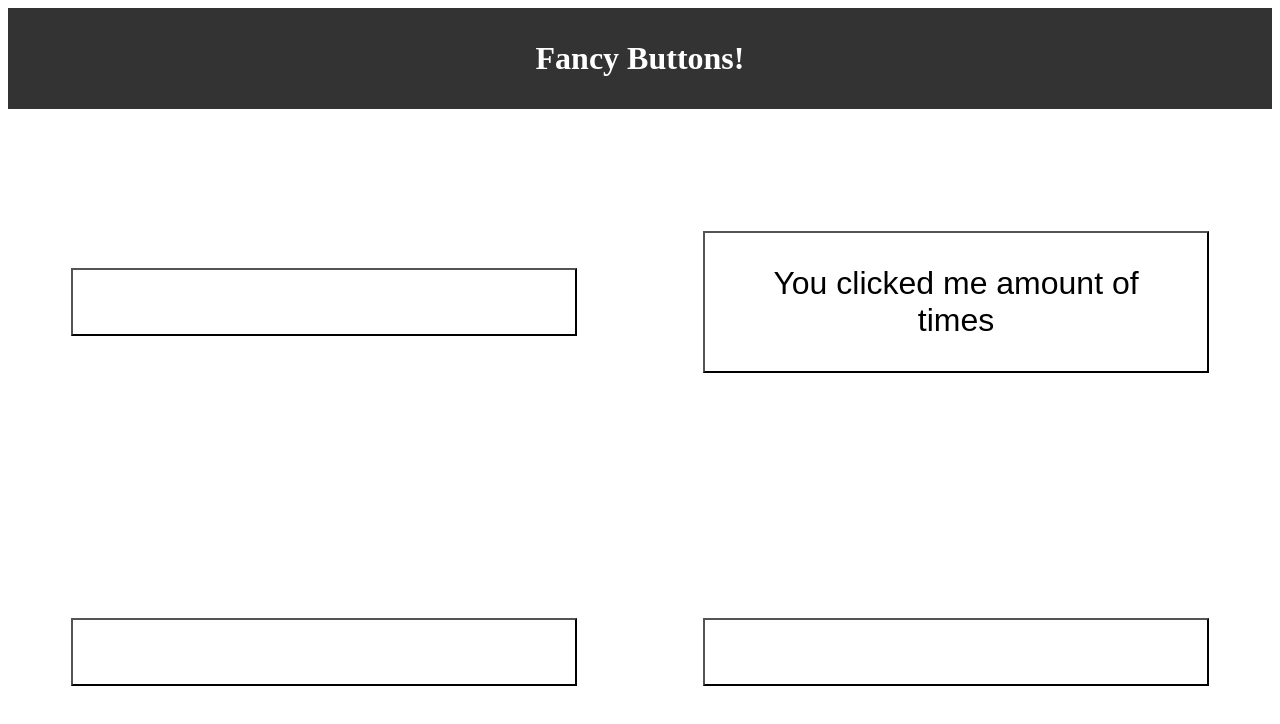
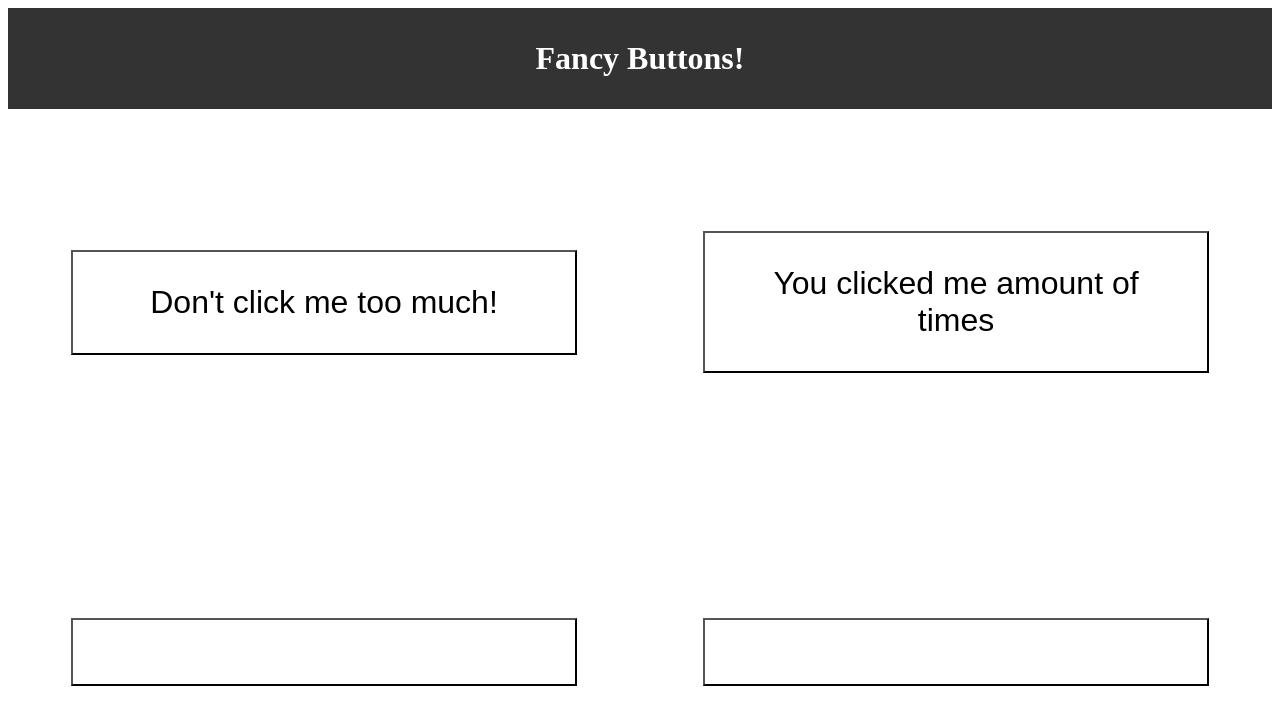
Before and after one commit to jeongj99/fancy-buttons, a React (Create React App) app: page / in a window 1280 px wide. Shown: the top 724 px of the page. Built offline with nearby package versions, Linux system fonts and the light colour scheme.

Commit message:
Set AngryButton useState default to 0

```diff
--- a/src/components/AngryButton.js
+++ b/src/components/AngryButton.js
@@ -1,7 +1,7 @@
 import { useState } from "react";
 
 function AngryButton() {
-  const [anger, setAnger] = useState();
+  const [anger, setAnger] = useState(0);
 
   return (
     <button style={{ backgroundColor: `rgba(255, 0, 0, ${anger})` }} className="AngryButton">
```
